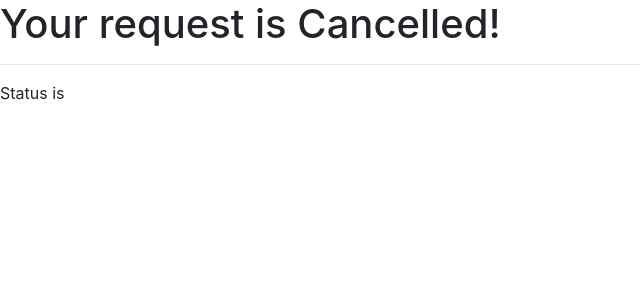
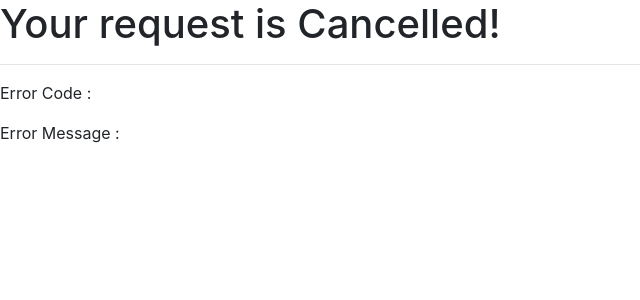
Before and after one commit to rezamahmoudian/DjangoShopingSite, a Django app: template templates/zarinpal/failed.html in a window 1280 px wide. Shown: the part 56-356 px from the top of the page, without its empty margins (0-640 px from the left). Run offline with Django 4.2, Linux system fonts and the light colour scheme; the template is opened without the code that fills it, so the values that code supplies are empty; parts of the project's set-up code (start-up, migrations or seed data) failed here and were passed over; some libraries are stand-ins or nearby versions.

Commit message:
add render for cancel zarinpal

```diff
--- a/templates/zarinpal/failed.html
+++ b/templates/zarinpal/failed.html
@@ -1,9 +1,12 @@
 {% extends 'shop/base.html' %}
 
 {% block content %}
-    <h1 class="test-warning"> Your request is Cancelled! </h1>
+    <h1 class="test-success"> Your request is Cancelled! </h1>
     <hr>
     <P>
-        Status is {{ status }}
+        Error Code : {{ error_code }}
+    </P>
+    <P>
+        Error Message : {{ error_message }}
     </P>
 {% endblock %}
--- a/zarinpal/views.py
+++ b/zarinpal/views.py
@@ -77,9 +77,10 @@
         else:
             e_code = req.json()['errors']['code']
             e_message = req.json()['errors']['message']
-            return render(request, '../templates/zarinpal/canceled.html', {'error_code': e_code, 'error_message': e_message})
+            return render(request, '../templates/zarinpal/failed.html', {'error_code': e_code, 'error_message': e_message})
             # e_code = req.json()['errors']['code']
             # e_message = req.json()['errors']['message']
             # return HttpResponse(f"Error code: {e_code}, Error Message: {e_message}")
     else:
-        return HttpResponse('Transaction failed or canceled by user')
+        return render(request, '../templates/zarinpal/canceled.html')
+        # return HttpResponse('Transaction failed or canceled by user')
```
Also changed, not shown: templates/zarinpal/canceled.html (+1 -7 lines).
